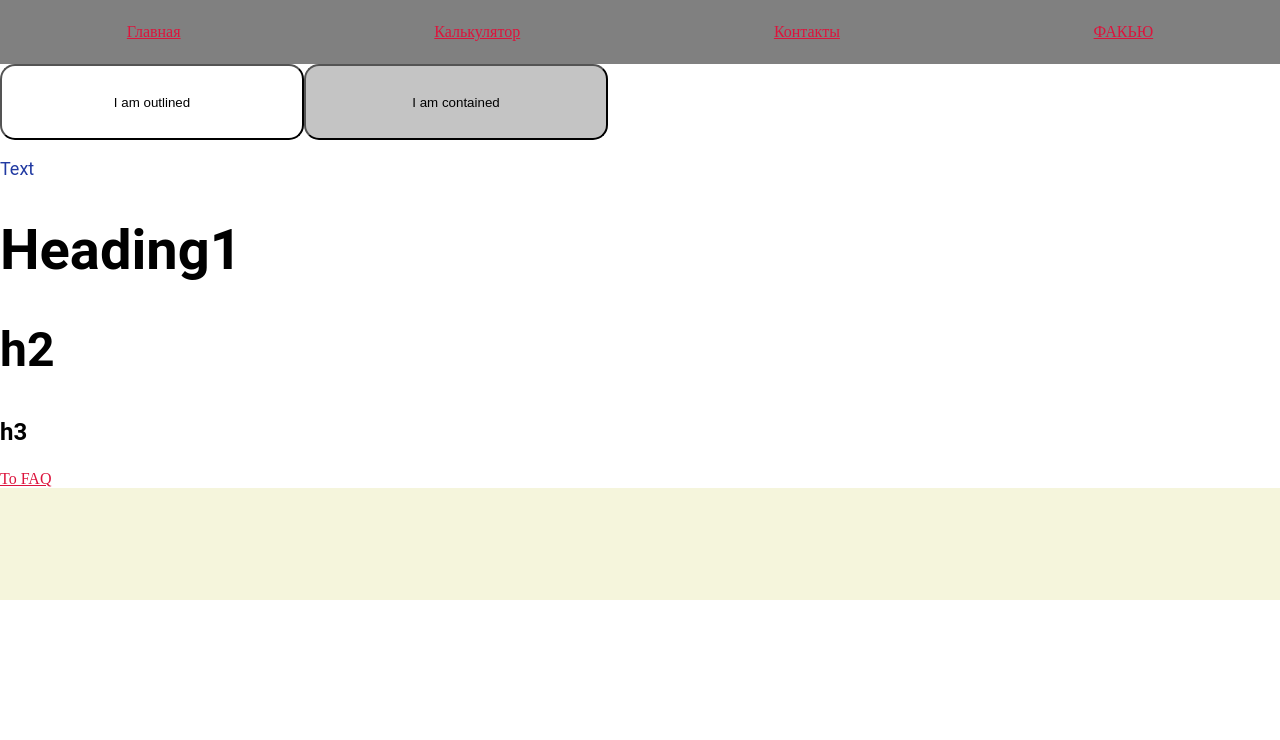
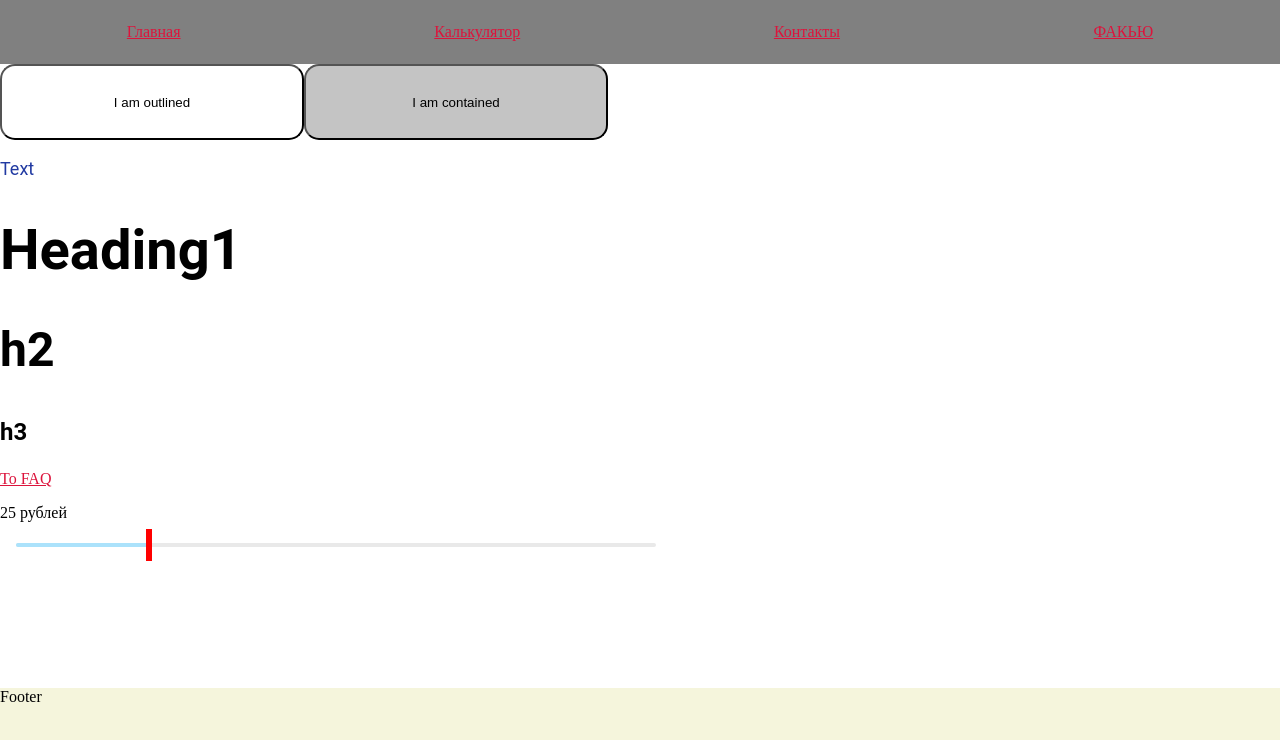
Before and after one commit to Alexmckey1337/hackerman, a React (Create React App) app: page / in a window 1280 px wide. Shown: the top 740 px of the page. Built offline with nearby package versions, Linux system fonts and the light colour scheme.

Commit message:
slider component

```diff
--- a/package.json
+++ b/package.json
@@ -47,6 +47,7 @@
     "eslint": "^7.13.0",
     "eslint-config-google": "^0.14.0",
     "eslint-plugin-react": "^7.21.5",
+    "rc-slider": "^9.6.3",
     "react-app-rewire-alias": "^0.1.6",
     "react-app-rewired": "^2.1.6"
   },
--- a/public/index.html
+++ b/public/index.html
@@ -28,7 +28,7 @@
   </head>
   <body style="margin: 0;">
     <noscript>You need to enable JavaScript to run this app.</noscript>
-    <div id="root"></div>
+    <div id="root" style="display: grid; min-height: 100vh; grid-template-rows: auto 1fr auto;"></div>
     <!--
       This HTML file is a template.
       If you open it directly in the browser, you will see an empty page.
--- a/src/components/Footer/Footer.js
+++ b/src/components/Footer/Footer.js
@@ -1,7 +1,7 @@
-import React from 'react';
-import { StyledFooter } from './Footer.styles';
-export * from './Footer.styles';
+import React from 'react'
+import { StyledFooter } from './Footer.styles'
+export * from './Footer.styles'
 
 export const Footer = () => {
-	return <StyledFooter />;
-};
+	return <StyledFooter>Footer</StyledFooter>
+}
--- a/src/components/Link/index.js
+++ b/src/components/Link/index.js
@@ -1 +1 @@
-export * from "./Link";
+export * from './Link'
--- /dev/null
+++ b/src/components/Slider/Slider.js
@@ -0,0 +1,29 @@
+import React, { useState } from 'react'
+import { StyledSlider } from './Slider.styles'
+export * from './Slider.styles'
+
+export const RcSlider = ({ value = 25 }) => {
+	const [sliderValue, setSliderValue] = useState(value)
+
+	return (
+		<div>
+			<p>{sliderValue + ' рублей'}</p>
+			<StyledSlider
+				min={0}
+				max={120}
+				value={sliderValue}
+				handleStyle={{
+					height: 32,
+					width: 6,
+					marginTop: -14,
+					backgroundColor: 'red',
+					border: 0,
+					borderRadius: 0
+				}}
+				onChange={(value) => {
+					setSliderValue(value)
+				}}
+			/>
+		</div>
+	)
+}
--- /dev/null
+++ b/src/components/Slider/Slider.styles.js
@@ -0,0 +1,8 @@
+import styled from 'styled-components'
+import Slider from 'rc-slider'
+import 'rc-slider/assets/index.css'
+
+export const StyledSlider = styled(Slider)`
+	width: 50%;
+	margin: 1rem;
+`
--- /dev/null
+++ b/src/components/Slider/index.js
@@ -0,0 +1 @@
+export * from './Slider'
--- a/src/pages/Main/Main.js
+++ b/src/pages/Main/Main.js
@@ -1,5 +1,5 @@
-import React from 'react';
-import { Button, Text, Link } from 'components';
+import React from 'react'
+import { Button, Text, Link, RcSlider } from 'components'
 
 export const Main = () => {
 	return (
@@ -11,6 +11,7 @@ export const Main = () => {
 			<Text type="Heading2">h2</Text>
 			<Text type="Heading3">h3</Text>
 			<Link to="/faq">To FAQ</Link>
+			<RcSlider />
 		</div>
-	);
-};
+	)
+}
```
Also changed, not shown: src/components/index.js (+9 -8 lines), src/index.js (+4 -4 lines), 1 other file (tests, documents, lock files or other folders).
